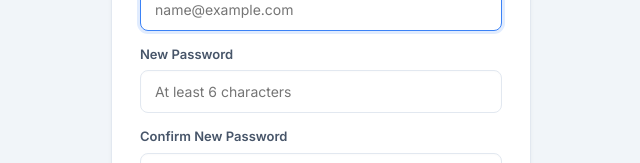
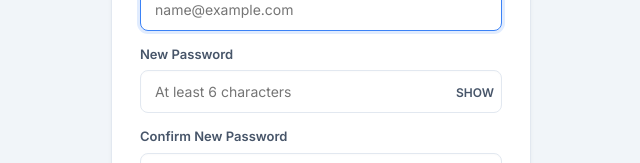
Before and after one commit to balamurugan226/splitroom, a React (Vite) app in the folder frontend/: page /forgot-password in a window 1280 px wide. Shown: the part 335-498 px from the top of the page, without its empty margins (319-959 px from the left). Built offline with nearby package versions, Linux system fonts and the light colour scheme; no server answers.

Commit message:
Fix forgot password flow and rebuild production assets

```diff
--- a/frontend/src/pages/ForgotPasswordPage.jsx
+++ b/frontend/src/pages/ForgotPasswordPage.jsx
@@ -7,6 +7,7 @@ export default function ForgotPasswordPage() {
   const [email, setEmail] = useState('');
   const [newPassword, setNewPassword] = useState('');
   const [confirmPassword, setConfirmPassword] = useState('');
+  const [showPassword, setShowPassword] = useState(false);
   const [loading, setLoading] = useState(false);
   const [error, setError] = useState('');
   const [success, setSuccess] = useState(false);
@@ -16,7 +17,8 @@ export default function ForgotPasswordPage() {
     e.preventDefault();
     setError('');
 
-    if (!validateEmail(email)) {
+    const cleanEmail = email.trim();
+    if (!cleanEmail || !validateEmail(cleanEmail)) {
       setError('Please enter a valid email address.');
       return;
     }
@@ -38,7 +40,7 @@ export default function ForgotPasswordPage() {
 
     try {
       setLoading(true);
-      await authAPI.forgotPassword({ email, newPassword });
+      await authAPI.forgotPassword({ email: cleanEmail, newPassword });
       setSuccess(true);
     } catch (err) {
       setError(
@@ -100,30 +102,54 @@ export default function ForgotPasswordPage() {
 
             <div className="form-group" style={{ marginBottom: '14px' }}>
               <label className="label" htmlFor="new-password-input">New Password</label>
+              <div style={{ position: 'relative' }}>
                 <input
                   id="new-password-input"
                   className="input"
-                type="password"
+                  type={showPassword ? 'text' : 'password'}
                   placeholder="At least 6 characters"
                   value={newPassword}
                   onChange={(e) => { setNewPassword(e.target.value); setError(''); }}
                   required
                   minLength={6}
+                  style={{ paddingRight: '60px' }}
                 />
+                <button
+                  type="button"
+                  onClick={() => setShowPassword(!showPassword)}
+                  style={{
+                    position: 'absolute',
+                    right: '8px',
+                    top: '50%',
+                    transform: 'translateY(-50%)',
+                    background: 'none',
+                    border: 'none',
+                    color: 'var(--text-secondary)',
+                    cursor: 'pointer',
+                    fontWeight: 600,
+                    fontSize: '12px'
+                  }}
+                >
+                  {showPassword ? 'HIDE' : 'SHOW'}
+                </button>
+              </div>
             </div>
 
             <div className="form-group" style={{ marginBottom: '18px' }}>
               <label className="label" htmlFor="confirm-password-input">Confirm New Password</label>
+              <div style={{ position: 'relative' }}>
                 <input
                   id="confirm-password-input"
                   className="input"
-                type="password"
+                  type={showPassword ? 'text' : 'password'}
                   placeholder="Re-enter new password"
                   value={confirmPassword}
                   onChange={(e) => { setConfirmPassword(e.target.value); setError(''); }}
                   required
                   minLength={6}
+                  style={{ paddingRight: '60px' }}
                 />
+              </div>
             </div>
 
             <button
--- a/frontend/src/services/api.js
+++ b/frontend/src/services/api.js
@@ -4,8 +4,16 @@ const getBaseURL = () => {
   if (import.meta.env.VITE_API_URL) {
     return import.meta.env.VITE_API_URL;
   }
-  // Local development
-  if (window.location.hostname === 'localhost' || window.location.hostname === '127.0.0.1') {
+  const hostname = window.location.hostname;
+  // Local development / LAN access
+  if (
+    hostname === 'localhost' ||
+    hostname === '127.0.0.1' ||
+    hostname.startsWith('192.168.') ||
+    hostname.startsWith('10.') ||
+    hostname.startsWith('172.') ||
+    hostname.endsWith('.local')
+  ) {
     return '/api';
   }
   // Deployed production fallback
@@ -39,7 +47,7 @@ api.interceptors.response.use(
     if (error.response?.status === 401) {
       localStorage.removeItem('splitroom_token');
       // Only redirect if not already on login/register pages
-      if (!window.location.pathname.startsWith('/login') && !window.location.pathname.startsWith('/register')) {
+      if (!window.location.pathname.startsWith('/login') && !window.location.pathname.startsWith('/register') && !window.location.pathname.startsWith('/forgot-password')) {
         window.location.href = '/login';
       }
     }
@@ -53,7 +61,11 @@ export default api;
 export const authAPI = {
   register: (data) => api.post('/auth/register', data),
   login: (data) => api.post('/auth/login', data),
-  forgotPassword: (data) => api.post('/auth/forgot-password', typeof data === 'string' ? { email: data } : data),
+  forgotPassword: (data) =>
+    api.post(
+      '/auth/forgot-password',
+      typeof data === 'string' ? { email: data } : data
+    ),
   getProfile: () => api.get('/auth/profile'),
   updateProfile: (data) => api.put('/auth/profile', data),
   changePassword: (data) => api.put('/auth/change-password', data),
```
Also changed, not shown: 2 other files (tests, documents, lock files or other folders). Lines whose indentation alone changed are shown as unchanged.
